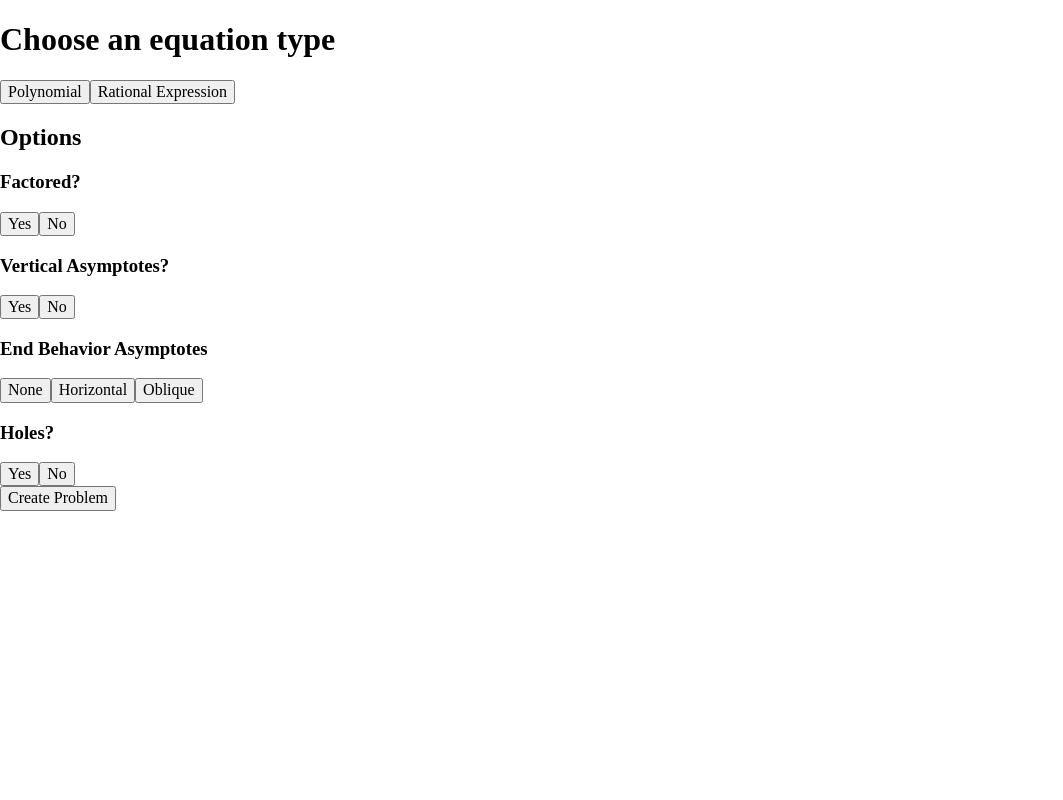
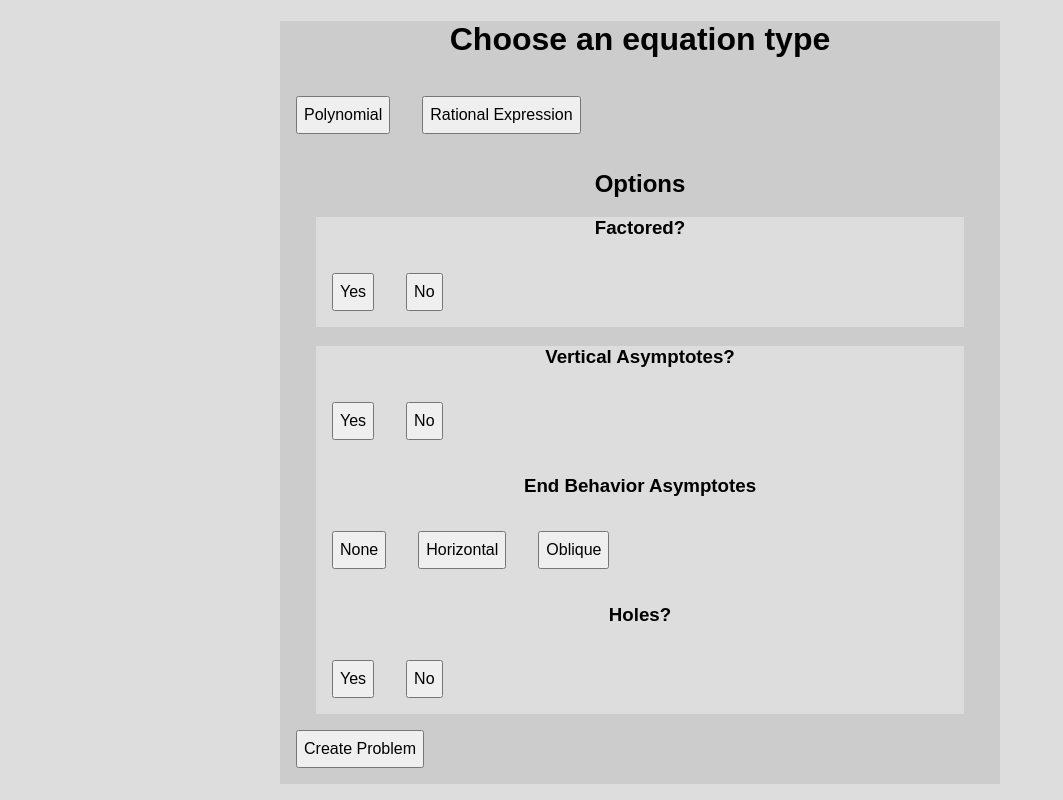
Before and after one commit to aalvinlin/polynomial-rational-cfu, a React (Vite) app: page / in a window 1280 px wide. Shown: the whole page, without its empty margins (0-1063 px from the left). Built offline with nearby package versions, Linux system fonts and the light colour scheme.

Commit message:
begin styling ProblemSelector

```diff
--- a/src/App.css
+++ b/src/App.css
@@ -0,0 +1,34 @@
+* {
+    font-family: Arial;
+}
+
+h1, h2, h3, h4 {
+    text-align: center;
+}
+
+body {
+    background-color: #DDDDDD;
+}
+
+div button {
+    display: inline-block;
+
+    line-height: 2rem;
+    margin: 1rem;
+}
+
+.problemSelector {
+
+    width: 90vh;
+    margin: 0 auto;
+
+    background-color: #CCCCCC;
+}
+
+.polynomialOptionsContainer, .rationalOptionsContainer {
+
+    width: 90%;
+    margin: 0 auto;
+
+    background-color: #DDDDDD;
+}
```
